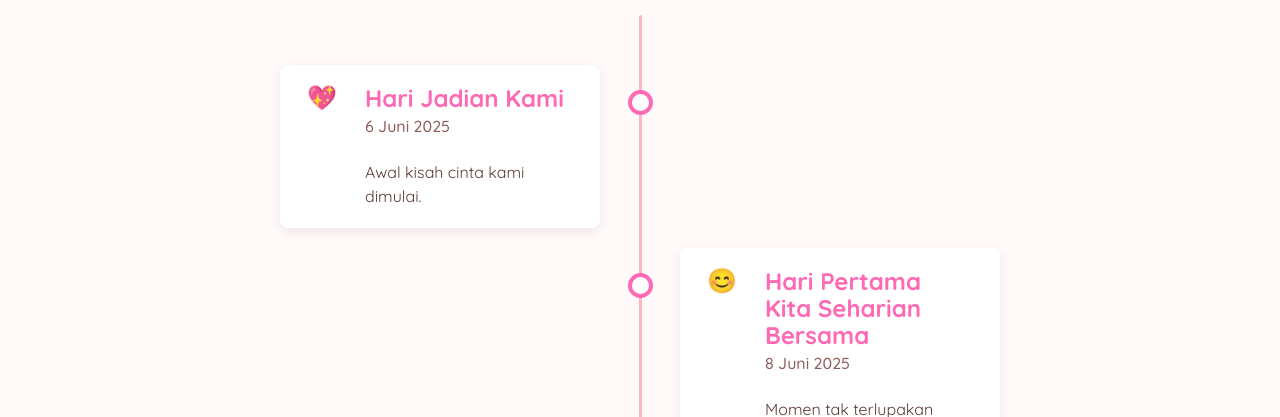
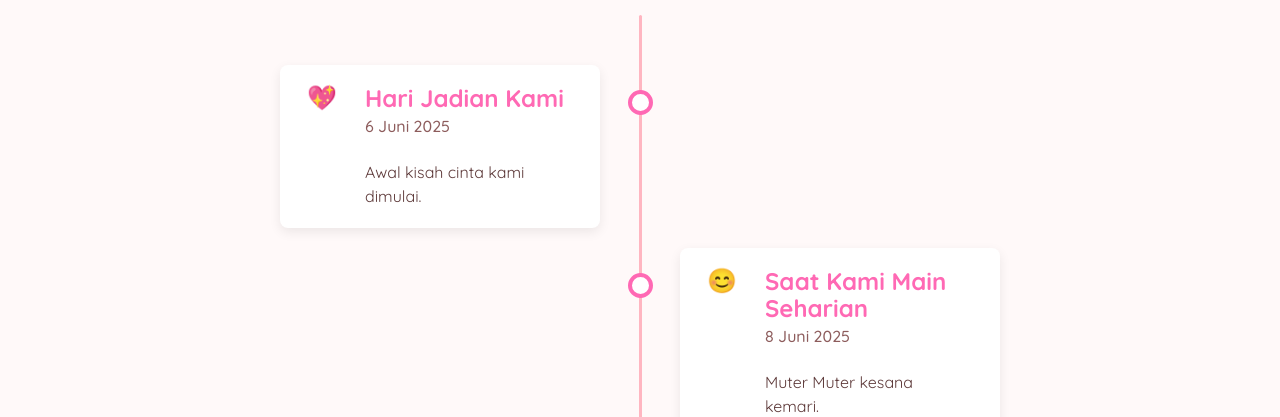
Before and after one commit to fazriachyar/fazrisepti, a plain HTML site: page index.html in a window 1280 px wide. Shown: the part 535-952 px from the top of the page. Drawn offline with nearby package versions, Linux system fonts and the light colour scheme.

Commit message:
Update index.html

```diff
--- a/index.html
+++ b/index.html
@@ -673,17 +673,17 @@
                 title: 'Hari Jadian Kami',
                 icon: '💖',
                 shortDesc: 'Awal kisah cinta kami dimulai.',
-                longDesc: 'Pada tanggal 6 Juni 2025, di bawah langit senja yang indah, kami memutuskan untuk mengikat janji dan memulai perjalanan cinta ini bersama. Momen ini menjadi titik awal dari segala kebahagiaan yang akan kami rajut.',
+                longDesc: 'Pada tanggal 6 Juni 2025, di bawah langit malam yang indah di leuit hills wkwk, momen ketika pertama kali ajak septi jalan, waktu itu dia lagi ambil video kita berdua, dan saya berpikir mungkin ini saatnya untuk menyatakan perasaan saya yang sebenarnya.',
                 image: 'https://placehold.co/600x400/FFB6C1/FFF?text=Foto+Hari+Jadian'
             },
             {
                 id: 'seharian-bersama',
                 date: '8 Juni 2025',
                 fullDate: new Date('2025-06-08'),
-                title: 'Hari Pertama Kita Seharian Bersama',
+                title: 'Saat Kami Main Seharian',
                 icon: '😊',
-                shortDesc: 'Momen tak terlupakan seharian penuh.',
-                longDesc: 'Setelah hari jadian kami, 8 Juni 2025 menjadi hari pertama kami menghabiskan waktu seharian penuh bersama, menciptakan kenangan manis yang tak terlupakan.',
+                shortDesc: 'Muter Muter kesana kemari.',
+                longDesc: 'Setelah hari jadian kami, 8 Juni 2025 menjadi hari pertama kami menghabiskan waktu seharian penuh bersama, mulai dari makan di cinta rasa, terus foto studio,terus ke rumahku, terus main badminton, terus ke alun alun terus nangis dah, septi gamao ditinggal masnya kerja wkwk.',
                 image: 'https://placehold.co/600x400/FFB6C1/FFF?text=Foto+Seharian+Bersama'
             },
             {
@@ -911,7 +911,7 @@
             lokasiAcaraOverlay.addEventListener('click', () => {
                 modalTitle.textContent = 'Belum Saatnya!';
                 modalDate.style.display = 'none';
-                modalDescription.textContent = 'Informasi lokasi akan tersedia setelah 26 Februari 2026.';
+                modalDescription.textContent = 'Tunggu bentaran ya, kalo udah waktunya pasti keliatan.';
                 modalImage.style.display = 'none';
                 eventModal.classList.add('is-active', 'is-coming-soon');
             });
@@ -919,7 +919,7 @@
             bukuTamuOverlay.addEventListener('click', () => {
                 modalTitle.textContent = 'Belum Saatnya!';
                 modalDate.style.display = 'none';
-                modalDescription.textContent = 'Buku Tamu akan dibuka setelah 26 Februari 2026.';
+                modalDescription.textContent = 'Tunggu aja, nanti juga keliatan kok.';
                 modalImage.style.display = 'none';
                 eventModal.classList.add('is-active', 'is-coming-soon');
             });
```
